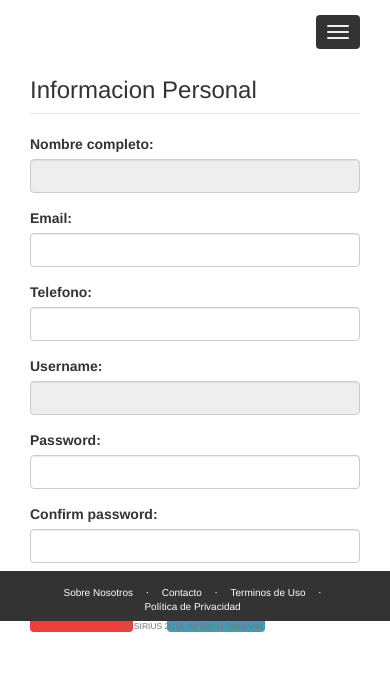
After one commit to guillermobet/SIRIUS, a Django app: page /home/perfil in a window 390 px wide. The commit adds this page. Shown: the part 223-920 px from the top of the page. Run offline with Django 3.2, Linux system fonts and the light colour scheme; some libraries are stand-ins or nearby versions.

Commit message:
Perfil Update

```diff
--- a/SIRIUS/index/templates/index/barMenu.html
+++ b/SIRIUS/index/templates/index/barMenu.html
@@ -113,7 +113,7 @@
               <div >
                 <ul class="nav nav-pills nav-stacked collapse navbar-collapse" id="bs-example-navbar-collapse-1">
                 <li id="home" class="active" role="presentation"><a href="/home"><span class="glyphicon glyphicon-home" aria-hidden="true"></span> Inicio </a></li>
-                <li id="profile" role="presentation"><a href="#"><span class="glyphicon glyphicon-user" aria-hidden="true"></span> Perfil </a></li>
+                <li id="profile" role="presentation"><a href="perfil"><span class="glyphicon glyphicon-user" aria-hidden="true"></span> Perfil </a></li>
                 <li id="evaluate" role="presentation"><a href="/home/evaluate"><span class="glyphicon glyphicon-stats" aria-hidden="true"></span> Evaluar </a></li>
                 <li id="reviews" role="presentation"><a href="/home/reviews"><span class="glyphicon glyphicon-book" aria-hidden="true"></span> Reviews </a></li>
                 {% if user.is_superuser %}
--- /dev/null
+++ b/SIRIUS/index/templates/index/perfil.html
@@ -0,0 +1,77 @@
+{% extends 'index/barMenu.html' %}
+{% load static %}
+
+
+
+{% block content %}
+<style type="text/css">
+	.glyphicon.glyphicon-triangle-bottom{
+		float: right;
+		padding-top: 4px;
+		padding-bottom: 4px;
+		font-size: 12px;
+	}
+</style>
+<link rel="stylesheet" type="text/css" href="{% static 'interface/css/settings.css' %}">
+<div class="col-md-9 personal-info">
+        <legend><h3>Informacion Personal</h3></legend>
+
+        <form action="" enctype="multipart/form-data"  class="form-horizontal"  method="POST" id="submit">
+        	{% csrf_token %}
+	          <div class="form-group">
+	            <label class="col-lg-3 control-label">Nombre completo:</label>
+	            <div class="col-lg-8">
+	              <input class="form-control" name="nombre" type="text" value="{{ user.full_name }}" disabled="">
+	            </div>
+	          </div>
+	           <div class="form-group">
+	            <label class="col-lg-3 control-label">Email:</label>
+	            <div class="col-lg-8">
+	              <input class="form-control" name="email" type="text" value="{{ user.email }}">
+	            </div>
+	          </div>
+	          <div class="form-group">
+	            <label class="col-lg-3 control-label">Telefono:</label>
+	            <div class="col-lg-8">
+	              <input class="form-control" name="telephone" type="number" value="{{ user.telephone }}">
+	            </div>
+	          </div>
+	          <div class="form-group">
+	            <label class="col-md-3 control-label">Username:</label>
+	            <div class="col-md-8">
+	              <input class="form-control" name="user" type="text" value="{{ user.user }}" disabled >
+	            </div>
+	          </div>
+	          <div class="form-group">
+	            <label class="col-md-3 control-label">Password:</label>
+	            <div class="col-md-8">
+	              <input class="form-control" name="password" type="password">
+	            </div>
+	          </div>
+	          <div class="form-group">
+	            <label class="col-md-3 control-label">Confirm password:</label>
+	            <div class="col-md-8">
+	              <input class="form-control"  name="password_confirmation" type="password">
+	            </div>
+	          </div>
+	          <div class="form-group">
+	            <label class="col-md-3 control-label"></label>
+	            <div class="col-md-8">
+	             	<button type="button" class="btn rojo espacio-der" onclick="clearForm('submit')">Cancelar <span class="glyphicon glyphicon-remove"></span></button>
+					<button type="submit" name="submit" value="Upload" id="submit" class="btn azul espacio-izq" >Guardar <span class="glyphicon glyphicon-ok"></span></button>
+	            </div>
+	          </div>
+        </form>
+      </div>
+<script type="text/javascript">
+$('#home').removeClass('active');
+$('#profile').addClass('active');
+
+$('#setting').click(function(){
+   	$('#s1,#s2,#s3,#s4').toggle();
+	$('#profile').removeClass('active');
+	$('#setting').addClass('active');
+});
+
+</script>
+{% endblock %}
--- a/SIRIUS/index/urls.py
+++ b/SIRIUS/index/urls.py
@@ -9,7 +9,7 @@ urlpatterns = [
 	path("logout/", auth_views.logout, name="logout"),
 	path("register/", views.register, name="register"),
 	path("home/", views.home, name="home"),
-	#path("home/indicator", views.indicator, name="indicator"),
+	path("home/perfil", views.perfil, name="perfil"),
 	#path("home/features", views.features, name="features"),
 	#path("home/subfeatures", views.subfeatures, name="subfeatures"),
 	#path("home/attributes", views.attributes, name="attributes"),
--- a/SIRIUS/index/views.py
+++ b/SIRIUS/index/views.py
@@ -1,4 +1,4 @@
-from django.shortcuts import render
+from django.shortcuts import render, redirect
 from django.contrib.auth.decorators import login_required
 from django.contrib.auth.models import User
 from django.contrib.auth import authenticate, login
@@ -7,7 +7,7 @@ from django.contrib import messages
 from django.http import HttpResponseRedirect, JsonResponse
 from django.urls import reverse
 from django import forms
-from .forms import UserRegistrationForm, EvaluationGeneralForm, ReviewItemsForm, FilterMetaCriteriaForm, MetaHeuristicForm, MetaCriterionForm
+from .forms import *
 from django.contrib import messages
 import datetime
 from .decorators import student_required, admin_required
@@ -20,7 +20,31 @@ def index(request):
 	return render(request, "index/index.html", {})
 
 def home(request):
-    return render(request, "index/home.html", {})
+	return render(request, "index/home.html", {})
+
+def perfil(request):
+	user1=request.user
+	error=False
+	if request.method == 'POST':
+		user = User.objects.get(user=user1)
+		user.telephone=request.POST.get('telephone')
+		user.email=request.POST.get('email')
+		password=request.POST.get('password')
+		password2=request.POST.get('password_confirmation')
+		if (User.objects.filter(email=user.email).exists() and user.email!= user1.email):
+			messages.error(request,"El email ya existe")
+			error=True
+		if (password and password2 and password != password2):
+			messages.error(request,"Contraseña no coincide")
+			error=True
+		else:
+			if not (password == ''):
+				user.password=password
+		if not error: user.save()
+
+		return redirect("/home/perfil")
+	return render(request, "index/perfil.html", {})
+
 
 @student_required
 def evaluate(request):
@@ -66,7 +90,7 @@ def evaluate(request):
 					browser = browser_name,
 					browser_version = browser_version,
 					date = date,
-                    UP = 0.0,
+					UP = 0.0,
 					comment = ''
 				)
 
@@ -120,32 +144,32 @@ def evaluate_items(request, review_id):
 	return render(request, "evaluate/evaluateItems.html", context)
 
 def register(request):
-    if request.method == 'POST':
-        form = UserRegistrationForm(request.POST)
-        User = get_user_model()
-        if form.is_valid():
-            userObj = form.cleaned_data
-            username = userObj['user']
-            full_name = userObj['full_name']
-            telephone = userObj['telephone']
-            email =  userObj['email']
-            password =  userObj['password']
-            password2 =  userObj['password_confirmation']
-            if not (User.objects.filter(user=username).exists() or User.objects.filter(email=email).exists()):
-                if not (password and password2 and password != password2):
-                    User.objects.create_user(username, email, full_name, telephone, password)
-                    user = authenticate(username = username, password = password)
-                    login(request, user)
-                    return HttpResponseRedirect('/home')
-                else:
-                    messages.error(request,"Passwords don't match")
-                    HttpResponseRedirect('/register')
-            else:
-                messages.error(request,'El usuario o correo ya existe, intenta con otro.')
-                HttpResponseRedirect('/login')
-    else:
-        form = UserRegistrationForm()
-    return render(request, 'registration/register.html', {'form' : form})
+	if request.method == 'POST':
+		form = UserRegistrationForm(request.POST)
+		User = get_user_model()
+		if form.is_valid():
+			userObj = form.cleaned_data
+			username = userObj['user']
+			full_name = userObj['full_name']
+			telephone = userObj['telephone']
+			email =  userObj['email']
+			password =  userObj['password']
+			password2 =  userObj['password_confirmation']
+			if not (User.objects.filter(user=username).exists() or User.objects.filter(email=email).exists()):
+				if not (password and password2 and password != password2):
+					User.objects.create_user(username, email, full_name, telephone, password)
+					user = authenticate(username = username, password = password)
+					login(request, user)
+					return HttpResponseRedirect('/home')
+				else:
+					messages.error(request,"Las contraseñas no coinciden")
+					HttpResponseRedirect('/register')
+			else:
+				messages.error(request,'El usuario o correo ya existe, intenta con otro.')
+				HttpResponseRedirect('/register')
+	else:
+		form = UserRegistrationForm()
+	return render(request, 'registration/register.html', {'form' : form})
 
 @student_required
 def reviews(request):
```
Also changed, not shown: SIRIUS/index/forms.py (+61 -55 lines).
